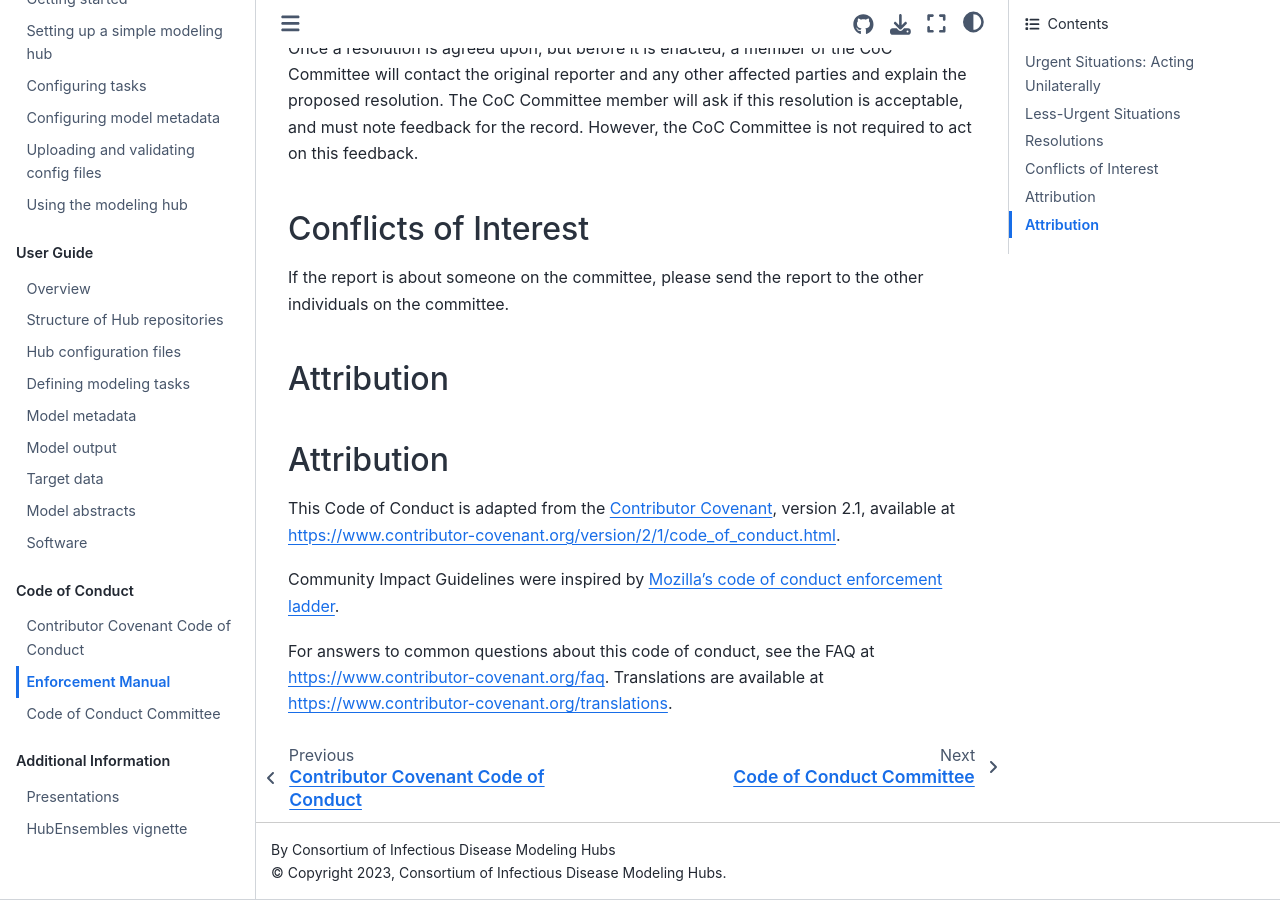
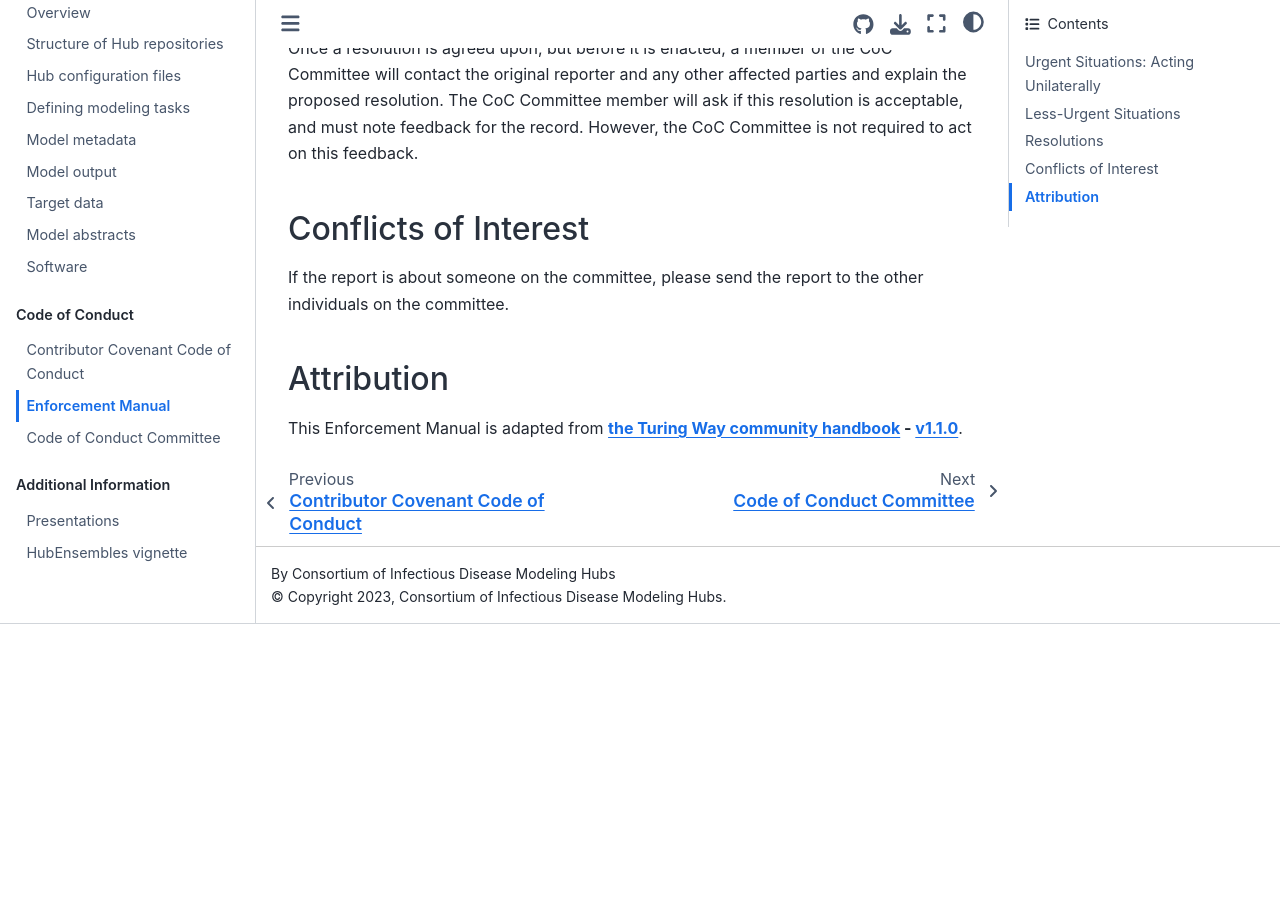
Before and after one commit to hubverse-org/hubDocs, a Sphinx documentation site: the page built from docs/source/coc/enforcement-manual.md, in a window 1280 px wide and 900 px high, scrolled down 2114 px. Built offline with Sphinx 7.4.7 and the Sphinx Book theme 1.1.4, drawn with Linux system fonts in a browser that asks for light colours; after the commit the page ends 2738 px from its top, so only the background shows below that.

Commit message:
Update attribution

```diff
--- a/docs/source/coc/enforcement-manual.md
+++ b/docs/source/coc/enforcement-manual.md
@@ -47,16 +47,4 @@
 
 ## Attribution
 
-## Attribution
-
-This Code of Conduct is adapted from the [Contributor Covenant](https://www.contributor-covenant.org), version 2.1, available at <https://www.contributor-covenant.org/version/2/1/code_of_conduct.html>.
-
-Community Impact Guidelines were inspired by
-[Mozilla's code of conduct enforcement ladder](https://github.com/mozilla/inclusion).
-
-For answers to common questions about this code of conduct, see the FAQ at
-<https://www.contributor-covenant.org/faq>. Translations are available at <https://www.contributor-covenant.org/translations>.
-
-
-
-<!---This Enforcement Manual is adapted from **[the Turing Way community handbook](https://the-turing-way.netlify.app/community-handbook/coc/coc-enforcement) - [v1.1.0](https://github.com/the-turing-way/the-turing-way/releases/tag/untagged-88f773236dfcdb1e00f4)**.  --->
+This Enforcement Manual is adapted from **[the Turing Way community handbook](https://the-turing-way.netlify.app/community-handbook/coc/coc-enforcement) - [v1.1.0](https://github.com/the-turing-way/the-turing-way/releases/tag/untagged-88f773236dfcdb1e00f4)**.
```
